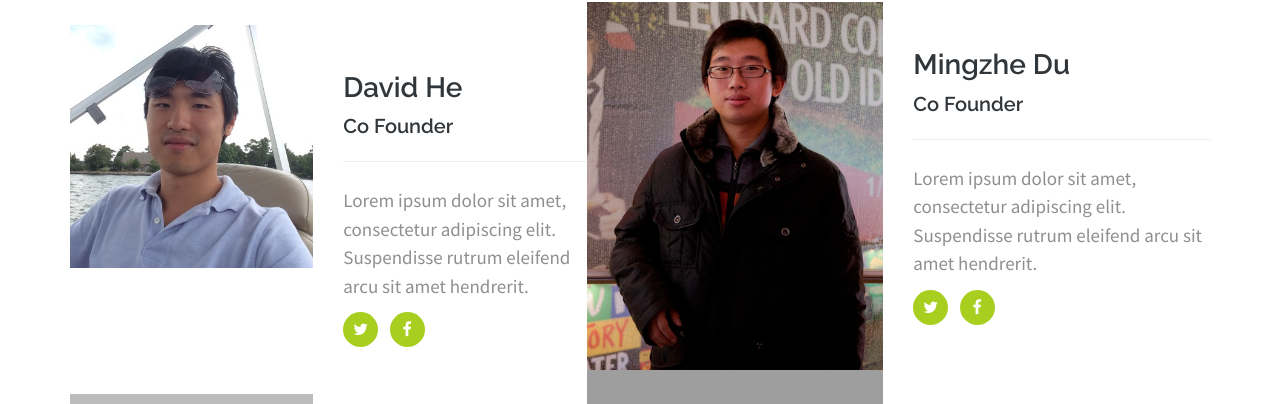
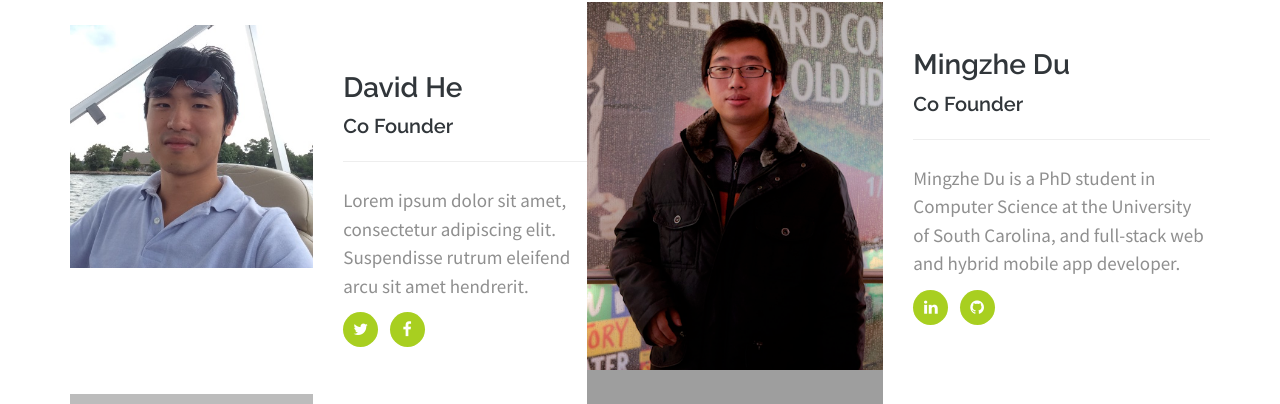
Before and after one commit to hedukor/hedukor.com, a Python web app: template src/templates/index.html in a window 1280 px wide. Shown: the part 1866-2270 px from the top of the page. Run offline with Jinja, Linux system fonts and the light colour scheme; the template is opened without the code that fills it, so the values that code supplies are empty; grey boxes are pictures that could not be loaded.

Commit message:
update contact

```diff
--- a/src/templates/index.html
+++ b/src/templates/index.html
@@ -236,14 +236,14 @@
           <h4>Mingzhe Du</h4>
           <h5>Co Founder</h5>
           <hr>
-          <p>Lorem ipsum dolor sit amet, consectetur adipiscing elit. Suspendisse rutrum eleifend arcu sit amet hendrerit. </p>
+          <p>Mingzhe Du is a PhD student in Computer Science at the University of South Carolina, and full-stack web and hybrid mobile app developer.</p>
           <!--<img src="static/img/signature.png" alt="Host signature" class="signature">-->
 
           <!--social-->
 
           <ul class="social">
-            <li><a href="https://twitter.com/" target="_blank"><i class="fa fa-twitter"></i></a></li>
-            <li><a href="https://www.facebook.com/" target="_blank"><i class="fa fa-facebook"></i></a></li>
+            <li><a href="https://www.linkedin.com/in/mzdu99" target="_blank"><i class="fa fa-linkedin"></i></a></li>
+            <li><a href="https://github.com/mzdu" target="_blank"><i class="fa fa-github"></i></a></li>
           </ul>
 
           <!--social end-->
```
Also changed, not shown: 3 other files.
